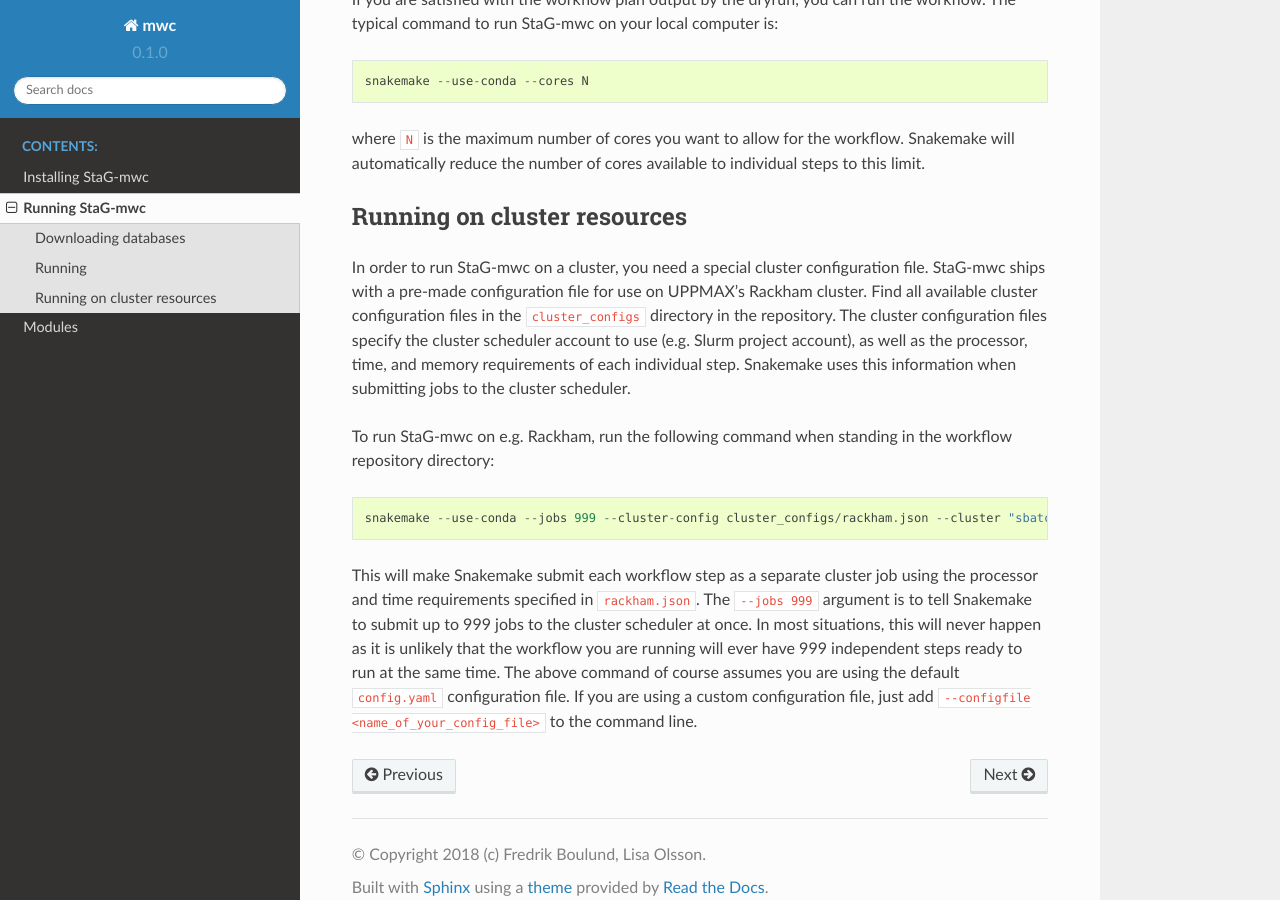
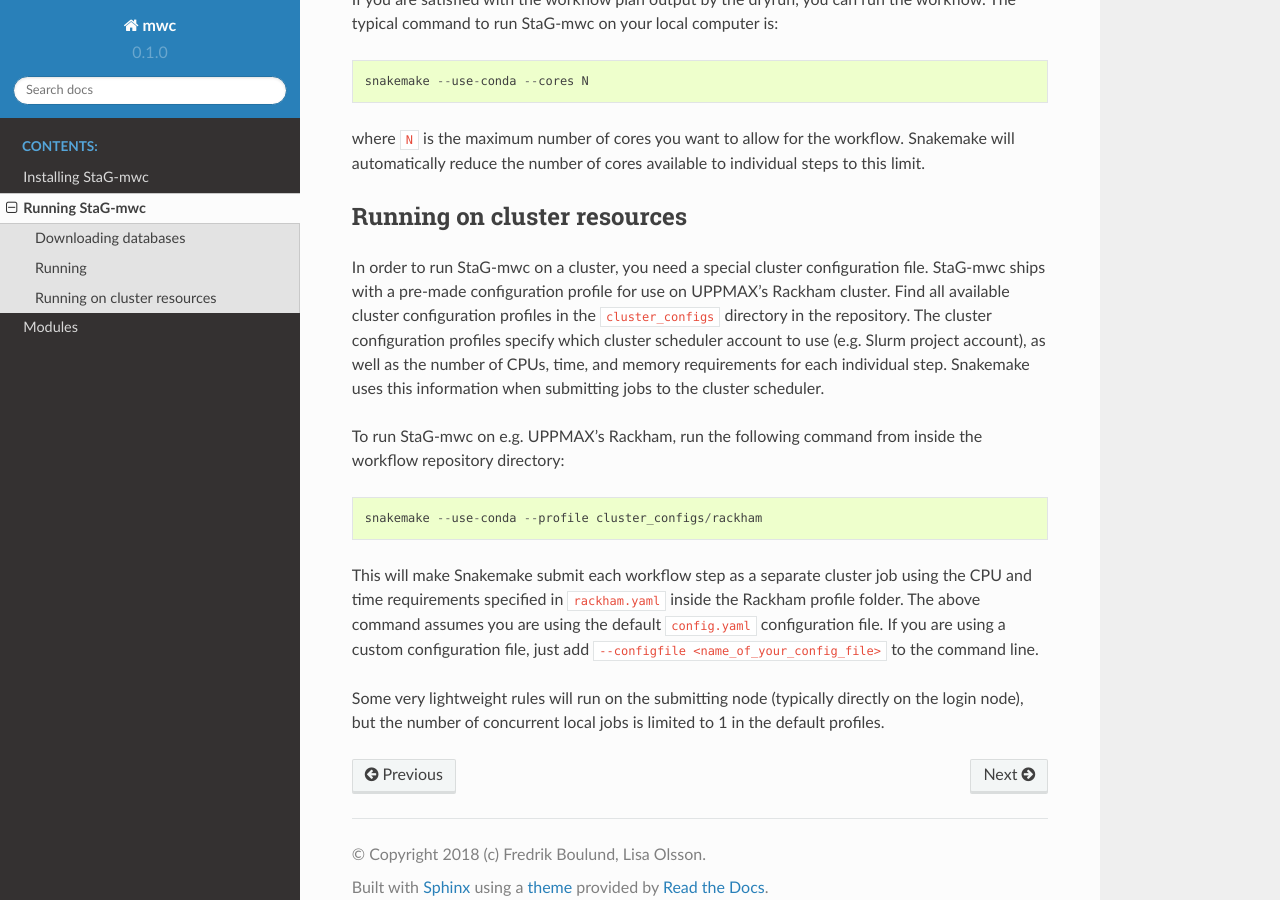
Before and after one commit to ctmrbio/stag-mwc, a Sphinx documentation site: the page built from docs/source/running.rst, in a window 1280 px wide and 900 px high, scrolled down 1727 px. Built offline with Sphinx 7.4.7 and the Read the Docs theme 2.0.0, drawn with Linux system fonts in a browser that asks for light colours.

Commit message:
Add Rackham profile, update docs

```diff
--- a/docs/source/running.rst
+++ b/docs/source/running.rst
@@ -84,25 +84,25 @@ steps to this limit.
 Running on cluster resources
 ****************************
 In order to run |full_name| on a cluster, you need a special cluster
-configuration file.  |full_name| ships with a pre-made configuration file for
-use on UPPMAX's Rackham cluster.  Find all available cluster configuration
-files in the ``cluster_configs`` directory in the repository. The cluster
-configuration files specify the cluster scheduler account to use (e.g. Slurm
-project account), as well as the processor, time, and memory requirements of
-each individual step. Snakemake uses this information when submitting jobs to
-the cluster scheduler.
+configuration file.  |full_name| ships with a pre-made configuration profile
+for use on UPPMAX's Rackham cluster.  Find all available cluster configuration
+profiles in the ``cluster_configs`` directory in the repository. The cluster
+configuration profiles specify which cluster scheduler account to use (e.g.
+Slurm project account), as well as the number of CPUs, time, and memory
+requirements for each individual step. Snakemake uses this information when
+submitting jobs to the cluster scheduler.
 
-To run |full_name| on e.g. Rackham, run the following command when standing in
-the workflow repository directory::
+To run |full_name| on e.g. UPPMAX's Rackham, run the following command from
+inside the workflow repository directory::
 
-    snakemake --use-conda --jobs 999 --cluster-config cluster_configs/rackham.json --cluster "sbatch -A {cluster.account} -p {cluster.partition} -n {cluster.n} -t {cluster.time}"
+    snakemake --use-conda --profile cluster_configs/rackham
 
 This will make Snakemake submit each workflow step as a separate cluster job
-using the processor and time requirements specified in ``rackham.json``. The
-``--jobs 999`` argument is to tell Snakemake to submit up to 999 jobs to the
-cluster scheduler at once. In most situations, this will never happen as it is
-unlikely that the workflow you are running will ever have 999 independent steps
-ready to run at the same time. The above command of course assumes you are
-using the default ``config.yaml`` configuration file. If you are using a custom
-configuration file, just add ``--configfile <name_of_your_config_file>`` to
-the command line.
+using the CPU and time requirements specified in ``rackham.yaml`` inside the
+Rackham profile folder. The above command assumes you are using the default
+``config.yaml`` configuration file. If you are using a custom configuration
+file, just add ``--configfile <name_of_your_config_file>`` to the command line.
+
+Some very lightweight rules will run on the submitting node (typically directly
+on the login node), but the number of concurrent local jobs is limited to 1 in
+the default profiles.
```
Also changed, not shown: 6 other files.
